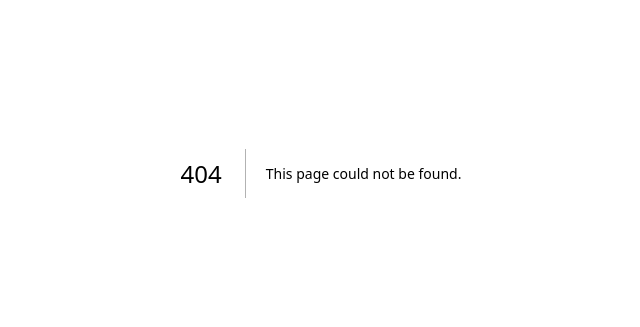
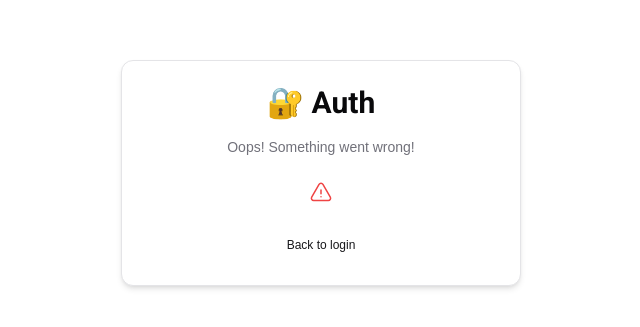
Before and after one commit to stormymayday/next-auth-v5, a Next.js app: page /auth/error in a window 1280 px wide. Before the commit this address had no page. Shown: the part 227-554 px from the top of the page, without its empty margins (319-959 px from the left). Built offline with nearby package versions, Linux system fonts and the light colour scheme.

Commit message:
Error handling forsame email with different providers

```diff
--- /dev/null
+++ b/app/auth/error/page.tsx
@@ -0,0 +1,6 @@
+import ErrorCard from "@/components/auth/ErrorCard";
+
+function AuthErrorPage() {
+    return <ErrorCard />;
+}
+export default AuthErrorPage;
--- /dev/null
+++ b/components/auth/ErrorCard.tsx
@@ -0,0 +1,17 @@
+import CardWrapper from "@/components/auth/CardWrapper";
+import { HiOutlineExclamationTriangle } from "react-icons/hi2";
+
+function ErrorCard() {
+    return (
+        <CardWrapper
+            headerLabel="Oops! Something went wrong!"
+            backButtonLabel="Back to login"
+            backButtonHref="/auth/login"
+        >
+            <div className="w-full flex items-center justify-center">
+                <HiOutlineExclamationTriangle className="text-2xl text-destructive" />
+            </div>
+        </CardWrapper>
+    );
+}
+export default ErrorCard;
--- a/components/auth/LoginForm.tsx
+++ b/components/auth/LoginForm.tsx
@@ -20,8 +20,15 @@
 import FromSuccess from "@/components/FormSuccess";
 import { login } from "@/actions/login";
 import { useState, useTransition } from "react";
+import { useSearchParams } from "next/navigation";
 
 function LoginForm() {
+    const searchParams = useSearchParams();
+    const urlError =
+        searchParams.get("error") === "OAuthAccountNotLinked"
+            ? "Email already in use with different provider!"
+            : "";
+
     const [isPending, startTransition] = useTransition();
     const [error, setError] = useState<string | undefined>("");
     const [success, setSuccess] = useState<string | undefined>("");
@@ -35,9 +42,11 @@
     });
 
     function onSubmit(values: z.infer<typeof LoginSchema>) {
+        // Clearing error and success
         setError("");
         setSuccess("");
 
+        // Pending State
         startTransition(async () => {
             try {
                 setError("");
@@ -49,10 +58,13 @@
 
                 setError(data?.error ?? "");
                 setSuccess(data?.success ?? "");
-
-                // eslint-disable-next-line @typescript-eslint/no-unused-vars
             } catch (error) {
-                setError("Something went wrong!");
+                const errorMsg =
+                    error instanceof Error
+                        ? error.message
+                        : "Something went wrong!";
+                // setError("Something went wrong!");
+                setError(errorMsg);
             }
         });
     }
@@ -106,7 +118,7 @@
                             )}
                         />
                     </div>
-                    <FormError message={error} />
+                    <FormError message={error || urlError} />
                     <FromSuccess message={success} />
                     <Button
                         type="submit"
--- a/routes.ts
+++ b/routes.ts
@@ -10,7 +10,7 @@
  * These routes will redirect logged in users
  * @type {string[]}
  */
-export const authRoutes = ["/auth/login", "/auth/register"];
+export const authRoutes = ["/auth/login", "/auth/register", "/auth/error"];
 
 /**
  * The prefix for API authentication routes
```
Also changed, not shown: auth.ts (+4 -4 lines).
